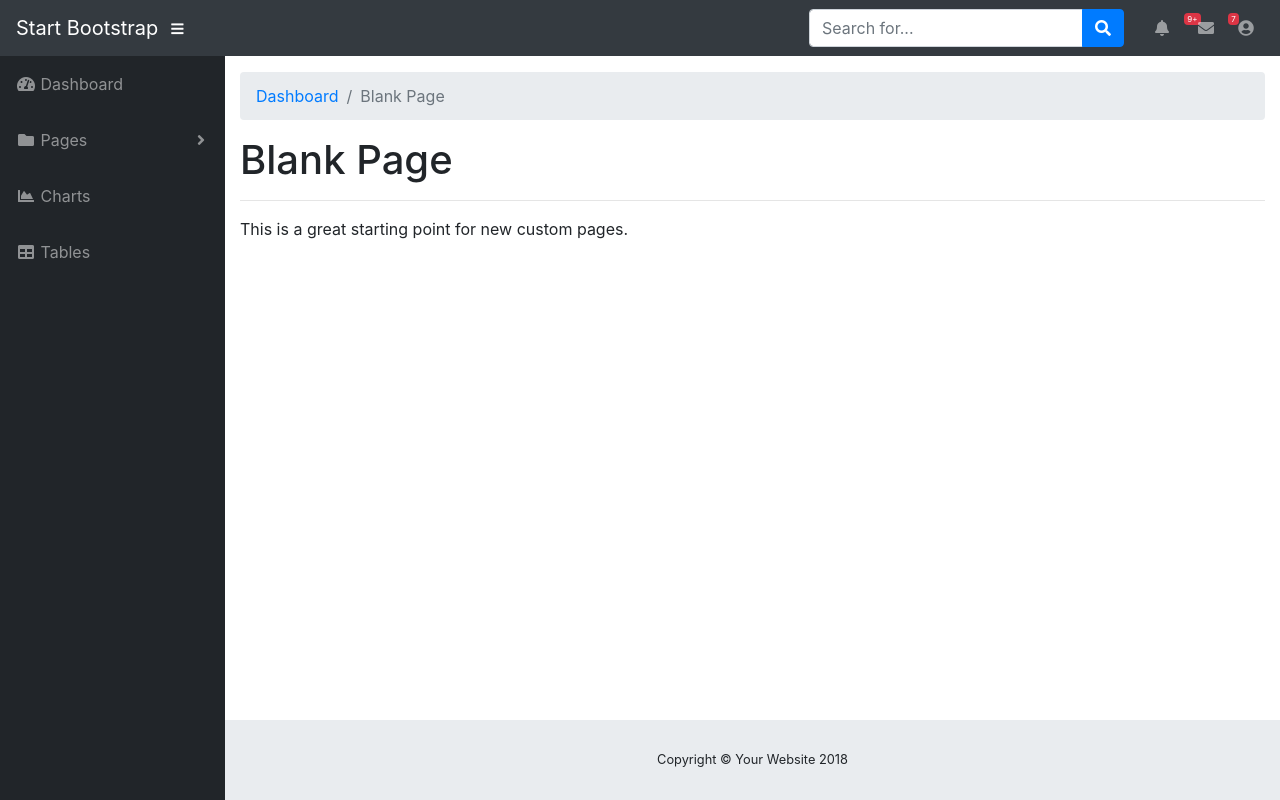
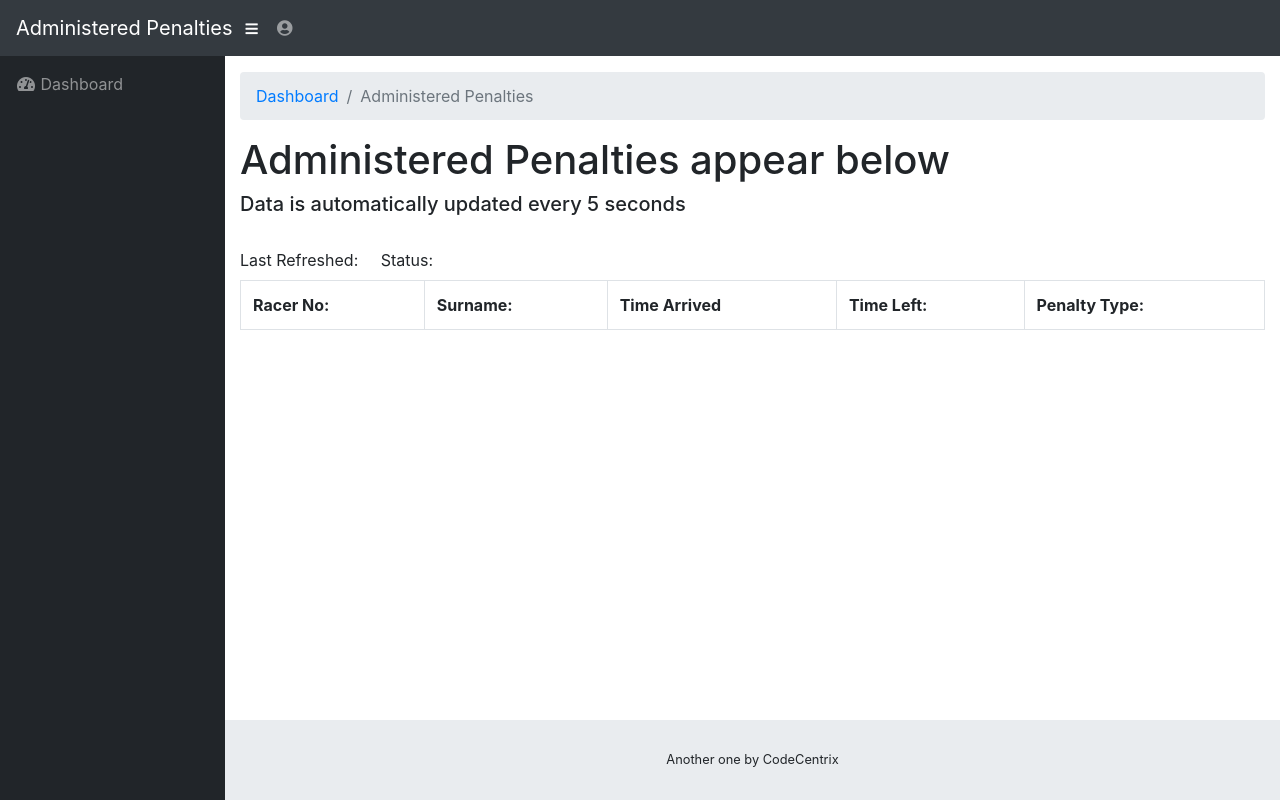
Before and after one commit to HaichH/Ironman, a PHP site: page /Referee/blank.html in a window 1280 px wide. Run offline with PHP 8.4, Linux system fonts and the light colour scheme; lists and menus that the app fills with data are empty.

Commit message:
Added view administatered content

```diff
--- a/Referee/blank.html
+++ b/Referee/blank.html
@@ -12,16 +12,26 @@
     <title>SB Admin - Blank Page</title>
 
     <!-- Bootstrap core CSS-->
-    <link href="vendor/bootstrap/css/bootstrap.min.css" rel="stylesheet">
+    <link href="Referee/vendor/bootstrap/css/bootstrap.min.css" rel="stylesheet">
 
     <!-- Custom fonts for this template-->
-    <link href="vendor/fontawesome-free/css/all.min.css" rel="stylesheet" type="text/css">
+    <link href="Referee/vendor/fontawesome-free/css/all.min.css" rel="stylesheet" type="text/css">
 
     <!-- Page level plugin CSS-->
-    <link href="vendor/datatables/dataTables.bootstrap4.css" rel="stylesheet">
+    <link href="Referee/vendor/datatables/dataTables.bootstrap4.css" rel="stylesheet">
 
     <!-- Custom styles for this template-->
-    <link href="css/sb-admin.css" rel="stylesheet">
+    <link href="Referee/css/sb-admin.css" rel="stylesheet">
+
+     <!-- Bootstrap core JavaScript-->
+    <script src="Referee/vendor/jquery/jquery.min.js"></script>
+    <script src="Referee/vendor/bootstrap/js/bootstrap.bundle.min.js"></script>
+
+    <!-- Core plugin JavaScript-->
+    <script src="Referee/vendor/jquery-easing/jquery.easing.min.js"></script>
+
+    <!-- Custom scripts for all pages-->
+    <script src="Referee/js/sb-admin.min.js"></script>
 
   </head>
 
@@ -29,58 +39,24 @@
 
     <nav class="navbar navbar-expand navbar-dark bg-dark static-top">
 
-      <a class="navbar-brand mr-1" href="index.html">Start Bootstrap</a>
+      <a class="navbar-brand mr-1" href="index.html">Administered Penalties </a>
 
       <button class="btn btn-link btn-sm text-white order-1 order-sm-0" id="sidebarToggle" href="#">
         <i class="fas fa-bars"></i>
       </button>
 
       <!-- Navbar Search -->
-      <form class="d-none d-md-inline-block form-inline ml-auto mr-0 mr-md-3 my-2 my-md-0">
-        <div class="input-group">
-          <input type="text" class="form-control" placeholder="Search for..." aria-label="Search" aria-describedby="basic-addon2">
-          <div class="input-group-append">
-            <button class="btn btn-primary" type="button">
-              <i class="fas fa-search"></i>
-            </button>
-          </div>
-        </div>
-      </form>
+
 
       <!-- Navbar -->
       <ul class="navbar-nav ml-auto ml-md-0">
-        <li class="nav-item dropdown no-arrow mx-1">
-          <a class="nav-link dropdown-toggle" href="#" id="alertsDropdown" role="button" data-toggle="dropdown" aria-haspopup="true" aria-expanded="false">
-            <i class="fas fa-bell fa-fw"></i>
-            <span class="badge badge-danger">9+</span>
-          </a>
-          <div class="dropdown-menu dropdown-menu-right" aria-labelledby="alertsDropdown">
-            <a class="dropdown-item" href="#">Action</a>
-            <a class="dropdown-item" href="#">Another action</a>
-            <div class="dropdown-divider"></div>
-            <a class="dropdown-item" href="#">Something else here</a>
-          </div>
-        </li>
-        <li class="nav-item dropdown no-arrow mx-1">
-          <a class="nav-link dropdown-toggle" href="#" id="messagesDropdown" role="button" data-toggle="dropdown" aria-haspopup="true" aria-expanded="false">
-            <i class="fas fa-envelope fa-fw"></i>
-            <span class="badge badge-danger">7</span>
-          </a>
-          <div class="dropdown-menu dropdown-menu-right" aria-labelledby="messagesDropdown">
-            <a class="dropdown-item" href="#">Action</a>
-            <a class="dropdown-item" href="#">Another action</a>
-            <div class="dropdown-divider"></div>
-            <a class="dropdown-item" href="#">Something else here</a>
-          </div>
-        </li>
+
         <li class="nav-item dropdown no-arrow">
-          <a class="nav-link dropdown-toggle" href="#" id="userDropdown" role="button" data-toggle="dropdown" aria-haspopup="true" aria-expanded="false">
+          <a   style="float: right;" class="nav-link dropdown-toggle" href="#" id="userDropdown" role="button" data-toggle="dropdown" aria-haspopup="true" aria-expanded="false">
             <i class="fas fa-user-circle fa-fw"></i>
           </a>
           <div class="dropdown-menu dropdown-menu-right" aria-labelledby="userDropdown">
-            <a class="dropdown-item" href="#">Settings</a>
-            <a class="dropdown-item" href="#">Activity Log</a>
-            <div class="dropdown-divider"></div>
+
             <a class="dropdown-item" href="#" data-toggle="modal" data-target="#logoutModal">Logout</a>
           </div>
         </li>
@@ -93,37 +69,14 @@
       <!-- Sidebar -->
       <ul class="sidebar navbar-nav">
         <li class="nav-item">
-          <a class="nav-link" href="index.html">
+          <a class="nav-link" href="?action=dashboard">
             <i class="fas fa-fw fa-tachometer-alt"></i>
             <span>Dashboard</span>
           </a>
         </li>
-        <li class="nav-item dropdown">
-          <a class="nav-link dropdown-toggle" href="#" id="pagesDropdown" role="button" data-toggle="dropdown" aria-haspopup="true" aria-expanded="false">
-            <i class="fas fa-fw fa-folder"></i>
-            <span>Pages</span>
-          </a>
-          <div class="dropdown-menu" aria-labelledby="pagesDropdown">
-            <h6 class="dropdown-header">Login Screens:</h6>
-            <a class="dropdown-item" href="login.html">Login</a>
-            <a class="dropdown-item" href="register.html">Register</a>
-            <a class="dropdown-item" href="forgot-password.html">Forgot Password</a>
-            <div class="dropdown-divider"></div>
-            <h6 class="dropdown-header">Other Pages:</h6>
-            <a class="dropdown-item" href="404.html">404 Page</a>
-            <a class="dropdown-item active" href="blank.html">Blank Page</a>
-          </div>
-        </li>
-        <li class="nav-item">
-          <a class="nav-link" href="charts.html">
-            <i class="fas fa-fw fa-chart-area"></i>
-            <span>Charts</span></a>
-        </li>
-        <li class="nav-item">
-          <a class="nav-link" href="tables.html">
-            <i class="fas fa-fw fa-table"></i>
-            <span>Tables</span></a>
-        </li>
+
+
+
       </ul>
 
       <div id="content-wrapper">
@@ -135,14 +88,61 @@
             <li class="breadcrumb-item">
               <a href="index.html">Dashboard</a>
             </li>
-            <li class="breadcrumb-item active">Blank Page</li>
+            <li class="breadcrumb-item active">Administered Penalties</li>
           </ol>
 
           <!-- Page Content -->
-          <h1>Blank Page</h1>
-          <hr>
-          <p>This is a great starting point for new custom pages.</p>
 
+          <h1>Administered Penalties appear below</h1>
+          <h5>Data is automatically updated every 5 seconds</h5>
+          <div>
+              <div>
+
+              </div>
+
+              <script>
+                  getAdministered();
+
+                  setInterval(function(){
+                      getAdministered();
+                  },5000);
+
+                  function getAdministered(){
+                      var data = {action:'get_all_adminstered'}; // Create JSON which will be sent via Ajax
+                $.ajax({ // jQuery Ajax
+		type: 'POST',
+		url: 'index.php', // URL to the PHP file which will insert new value in the database
+		data: data, // We send the data string
+		dataType: 'json', // Json format
+		timeout: 120000,
+		success: function(data) {
+                     document.getElementById("lstRefresh").innerHTML = new Date();
+                    if(data.length>0 || data!==null){
+                    document.getElementById("states").innerHTML = "Found Administered";
+
+                    for(var i = 0; i < data.length; i++){
+                         var currentObject = data[i];
+                         document.getElementById("tblAdministered").innerHTML+=
+                           "<tr> " +
+                           "<td>"+currentObject[0]+"</td> <td>"+currentObject[1]+"</td> <td>"+currentObject[2]+"</td> <td>"+currentObject[3]+"</td> <td>"+currentObject[4]+"</td>"
+                           +" </tr>";
+                     }
+                 }
+                     else{
+                         document.getElementById("states").innerHTML = "No new.";
+                     }
+		},
+		error: function(error , status) {
+                    window.alert("Error"+error+"Status"+status);
+		}
+                  });
+              }
+              </script>
+              <br> <label>Last Refreshed: <span id="lstRefresh"></span> &nbsp; &nbsp; Status: <span id="states"></span></label>
+              <table id="tblAdministered" width="100%" cellspacing="0" class="table table-bordered">
+                  <tr><th>Racer No: </th> <th>Surname: </th> <th>Time Arrived</th> <th>Time Left: </th> <th>Penalty Type: </th> </tr>
+              </table>
+          </div>
         </div>
         <!-- /.container-fluid -->
 
@@ -150,7 +150,7 @@
         <footer class="sticky-footer">
           <div class="container my-auto">
             <div class="copyright text-center my-auto">
-              <span>Copyright © Your Website 2018</span>
+              <span>Another one by CodeCentrix</span>
             </div>
           </div>
         </footer>
@@ -185,15 +185,7 @@
       </div>
     </div>
 
-    <!-- Bootstrap core JavaScript-->
-    <script src="vendor/jquery/jquery.min.js"></script>
-    <script src="vendor/bootstrap/js/bootstrap.bundle.min.js"></script>
 
-    <!-- Core plugin JavaScript-->
-    <script src="vendor/jquery-easing/jquery.easing.min.js"></script>
-
-    <!-- Custom scripts for all pages-->
-    <script src="js/sb-admin.min.js"></script>
 
   </body>
 
--- a/Referee/index.php
+++ b/Referee/index.php
@@ -122,13 +122,13 @@
           </a>
           <div class="dropdown-menu" aria-labelledby="pagesDropdown">
             <h6 class="dropdown-header">Quick Access:</h6>
-            <a class="dropdown-item" href="Referee/login.html">Export to PDF</a>
+            <a class="dropdown-item" href="Referee/login.html" target="_blank">Export to PDF</a>
             <a class="dropdown-item" href="Referee/register.html">Search Athletes</a>
             <a class="dropdown-item" href="Referee/forgot-password.html">Forgot Password</a>
             <div class="dropdown-divider"></div>
             <h6 class="dropdown-header">Other Pages:</h6>
             <a class="dropdown-item" href="Referee/404.html">Display Disqualified</a>
-            <a class="dropdown-item" href="Referee/blank.html">View Administered Penalties</a>
+            <a class="dropdown-item" href="?action=view_administered" target="_blank">Administered Penalties</a>
           </div>
         </li>
 
```
Also changed, not shown: DBModels/DBModelReferee.php (+8 -0 lines), Referee/js/RefereeData.js (+5 -2 lines), index.php (+12 -2 lines).
